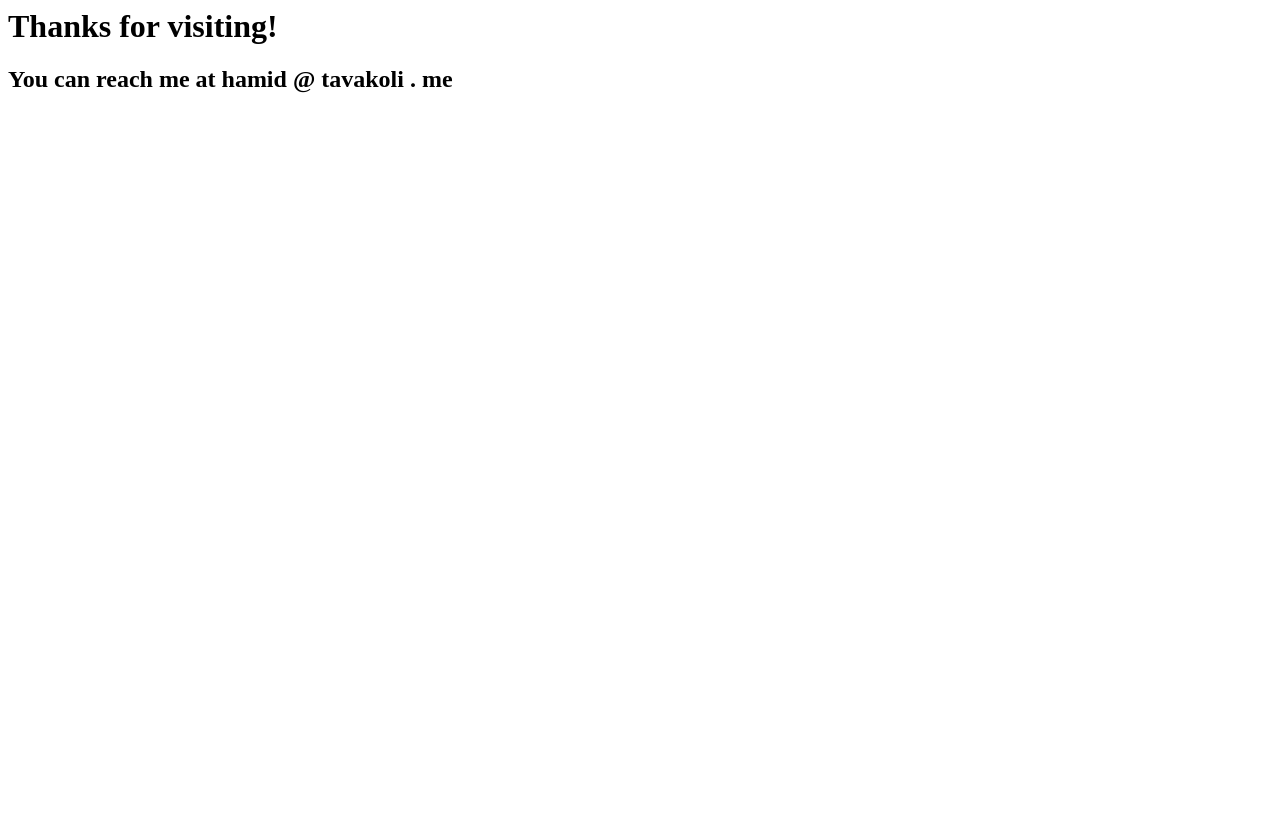
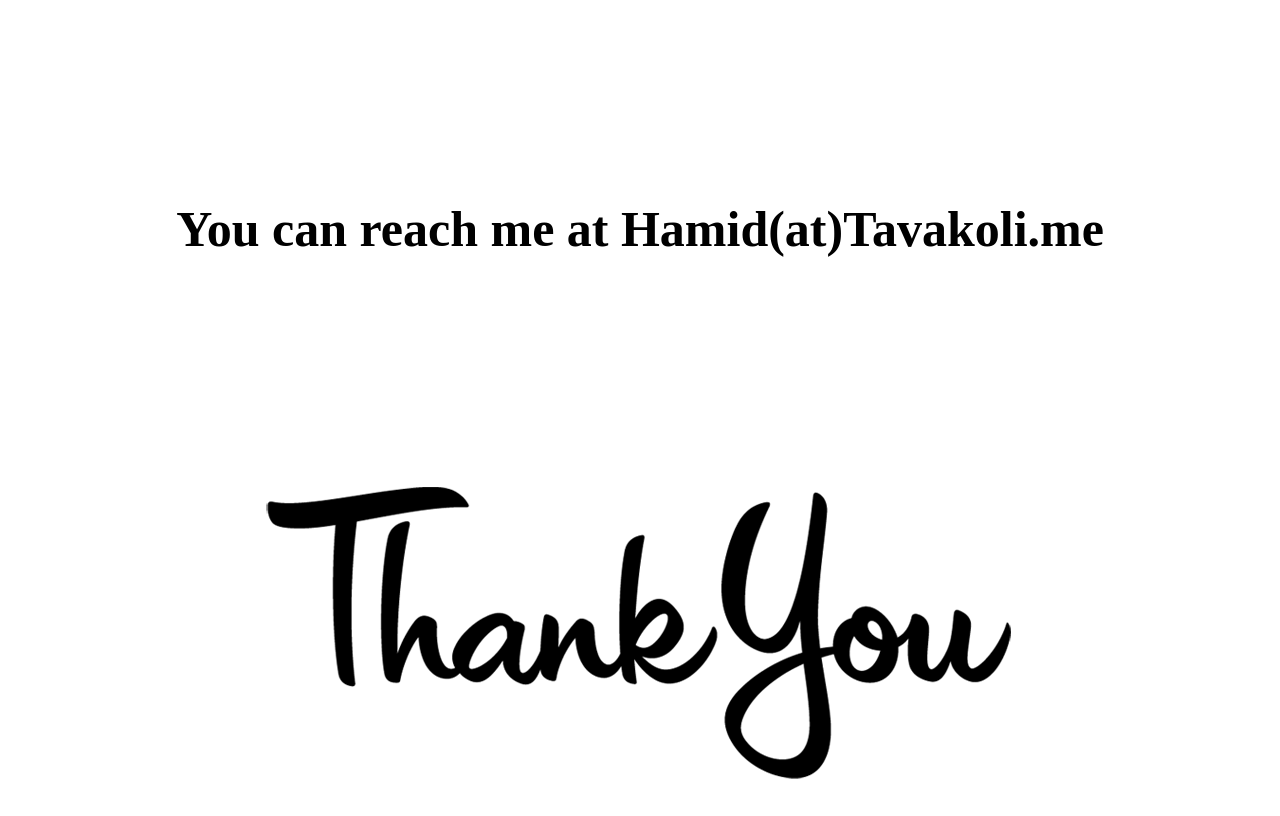
Before and after one commit to hmrtk/hmrtk.github.io, a plain HTML site: page index.html in a window 1280 px wide. Drawn offline with Linux system fonts and the light colour scheme.

Commit message:
some changes

```diff
--- a/index.html
+++ b/index.html
@@ -2,12 +2,11 @@
 <head>
     <title>Hamid Tavakoli</title>
 </head>
-<body>
-<h1>
-    Thanks for visiting!
+<body style="text-align: center; margin-top: 200px; ">
+<h1 style="font-size: 50px;margin-bottom: 200px;">
+    You can reach me at
+    Hamid(at)Tavakoli.me
 </h1>
-<h2>
-    You can reach me at hamid @ tavakoli . me
-</h2>
+<img src="thankyou.png" alt="thank you"/>
 </body>
 </html>
```
Also changed, not shown: thankyou.png (added).
